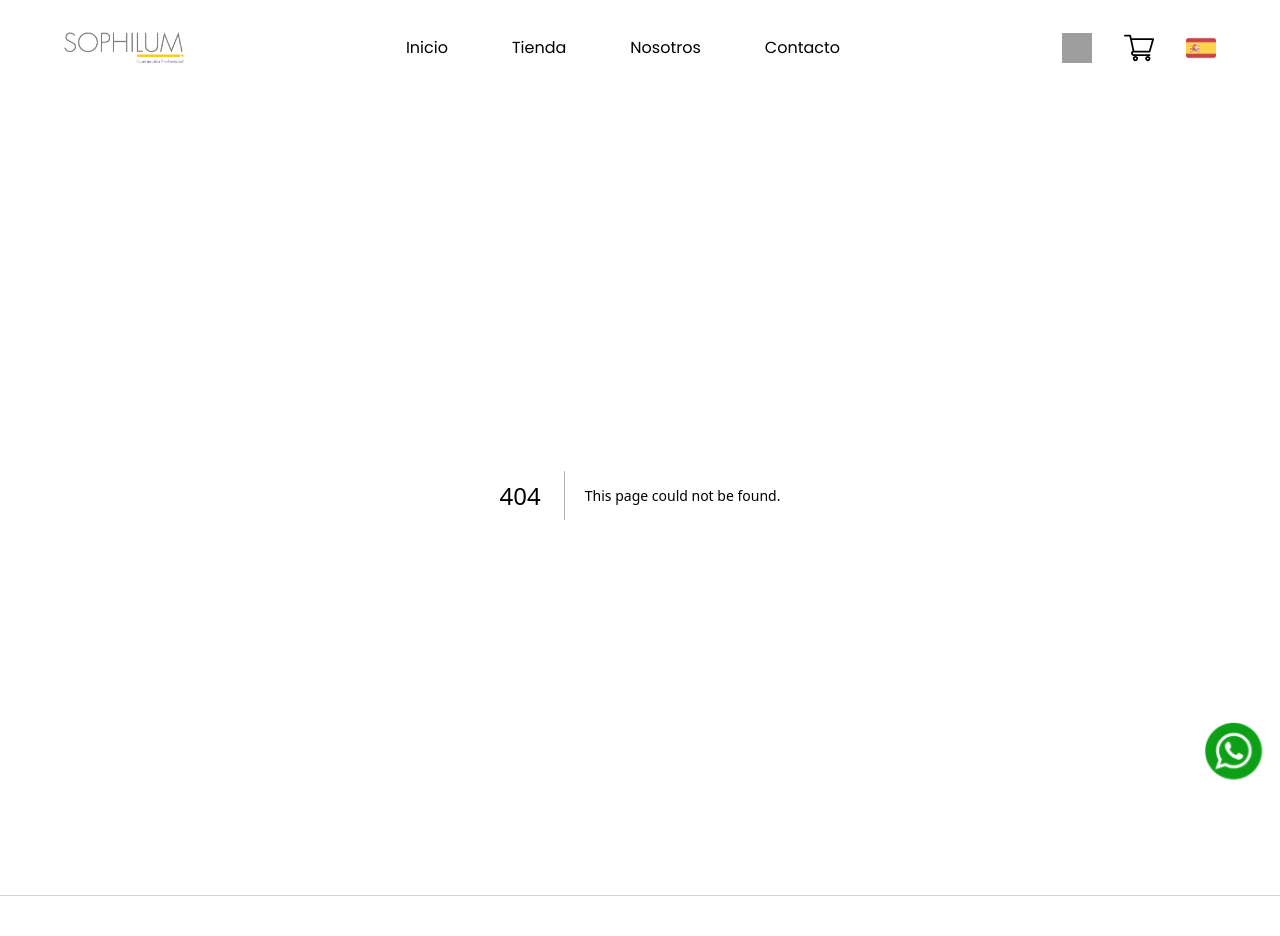
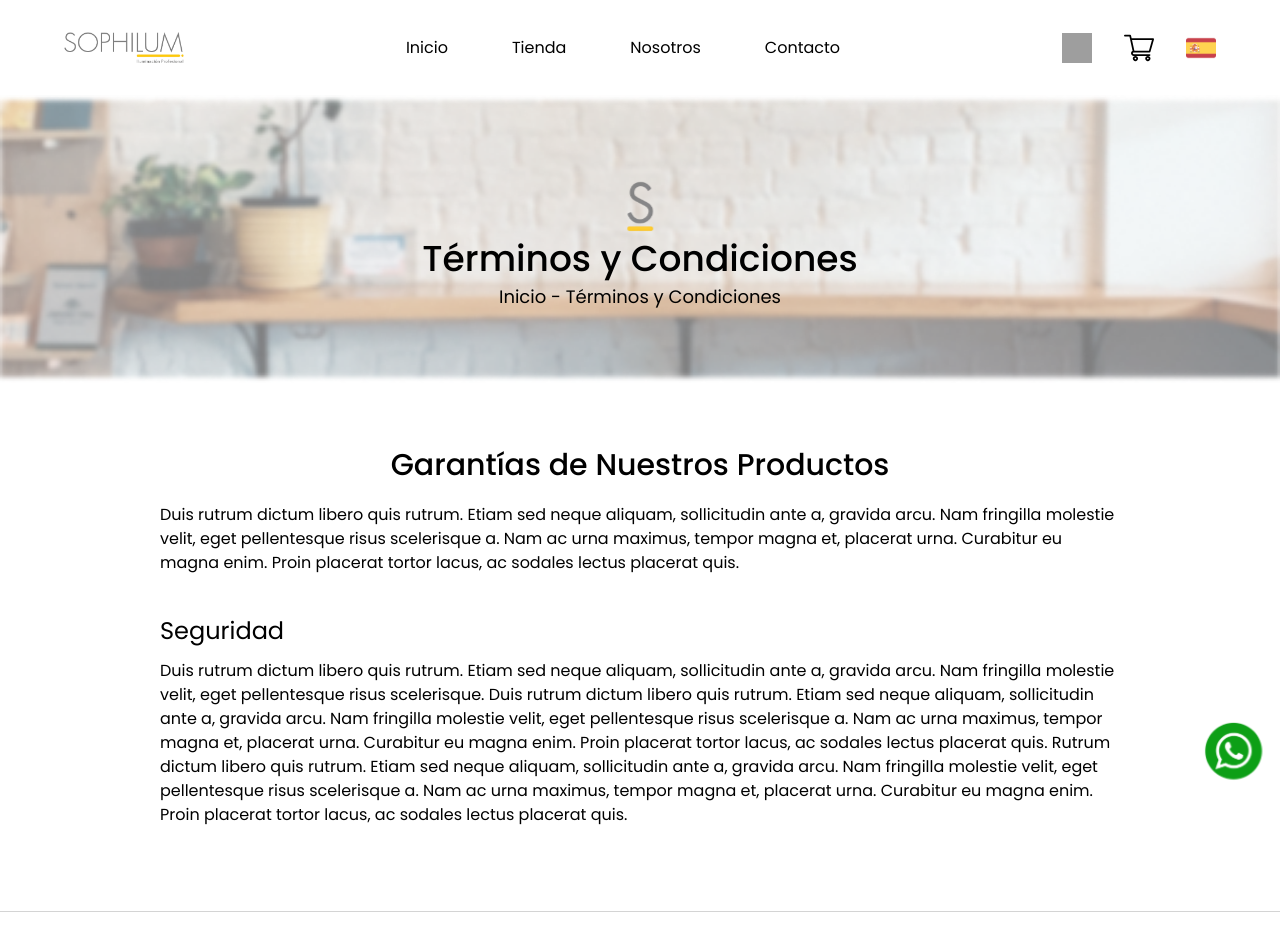
Before and after one commit to tomyrodeghiero/sophilum, a Next.js app: page /terms-of-service in a window 1280 px wide. Before the commit this address had no page. Shown: the top 936 px of the page. Built offline with nearby package versions, Linux system fonts and the light colour scheme; grey boxes are pictures that could not be loaded.

Commit message:
Add Terms of Service page

```diff
--- /dev/null
+++ b/src/app/terms-of-service/page.tsx
@@ -0,0 +1,50 @@
+import HeaderBackground from "@/components/header-background/HeaderBackground";
+import {
+  BACKGROUND,
+  SOPHILUM_LOGOTYPE_BACKGROUND,
+} from "@/utils/assets/images";
+import React from "react";
+
+const TermsOfServicePage = () => {
+  return (
+    <div>
+      <HeaderBackground
+        background={BACKGROUND}
+        logo={SOPHILUM_LOGOTYPE_BACKGROUND}
+        title="Términos y Condiciones"
+        subtitle="Inicio - Términos y Condiciones"
+      />
+
+      <div className="flex flex-col text-black pt-5 lg:py-16 lg:px-40">
+        <h1 className="text-3xl font-medium lg:text-center">
+          Garantías de Nuestros Productos
+        </h1>
+        <p className="text-[0.9rem] mt-5 lg:text-base">
+          Duis rutrum dictum libero quis rutrum. Etiam sed neque aliquam,
+          sollicitudin ante a, gravida arcu. Nam fringilla molestie velit, eget
+          pellentesque risus scelerisque a. Nam ac urna maximus, tempor magna
+          et, placerat urna. Curabitur eu magna enim. Proin placerat tortor
+          lacus, ac sodales lectus placerat quis.
+        </p>
+
+        <h3 className="text-2xl mt-10">Seguridad</h3>
+        <p className="mt-3 mb-5">
+          Duis rutrum dictum libero quis rutrum. Etiam sed neque aliquam,
+          sollicitudin ante a, gravida arcu. Nam fringilla molestie velit, eget
+          pellentesque risus scelerisque. Duis rutrum dictum libero quis rutrum.
+          Etiam sed neque aliquam, sollicitudin ante a, gravida arcu. Nam
+          fringilla molestie velit, eget pellentesque risus scelerisque a. Nam
+          ac urna maximus, tempor magna et, placerat urna. Curabitur eu magna
+          enim. Proin placerat tortor lacus, ac sodales lectus placerat quis.
+          Rutrum dictum libero quis rutrum. Etiam sed neque aliquam,
+          sollicitudin ante a, gravida arcu. Nam fringilla molestie velit, eget
+          pellentesque risus scelerisque a. Nam ac urna maximus, tempor magna
+          et, placerat urna. Curabitur eu magna enim. Proin placerat tortor
+          lacus, ac sodales lectus placerat quis.
+        </p>
+      </div>
+    </div>
+  );
+};
+
+export default TermsOfServicePage;
--- a/src/components/footer/Footer.tsx
+++ b/src/components/footer/Footer.tsx
@@ -31,7 +31,7 @@ const Footer = () => {
           <p className="text-gray-500 mb-8">Ayuda</p>
           <div className="flex flex-col gap-8">
             <Link href="/">Contacto</Link>
-            <Link href="/shop">Términos y Condiciones</Link>
+            <Link href="/terms-of-service">Términos y Condiciones</Link>
           </div>
         </div>
 
```
